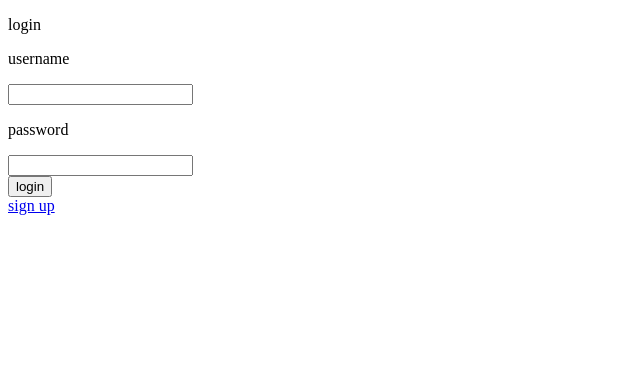
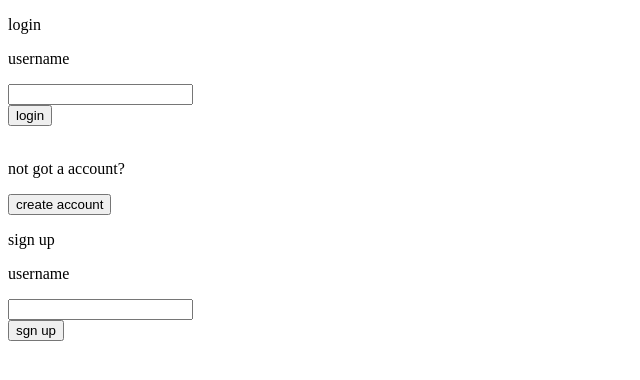
Before and after one commit to jlcdmp/fend-ncnews, a React (Create React App) app: page /home in a window 1280 px wide. Shown: the top 380 px of the page, without its empty margins (0-640 px from the left). Built offline with nearby package versions, Linux system fonts and the light colour scheme.

Commit message:
login wokring issues with sign up

```diff
--- a/src/App.js
+++ b/src/App.js
@@ -11,47 +11,48 @@ import Home from './components/Home'
 class App extends Component {
   state = {
     user: null,
-    username: ''
+    username: '',
+    signup: false
   }
 
   render() {
-
     if (this.state.user === null) {
       return (
         <div>
           <p>login</p>
-          <form>
+          <form onSubmit={this.handleSubmit} >
             <p>username</p>
-            <input onChange={this.handleUsername}></input>
-            <p>password</p>
-            <input></input>
+            <input onChange={this.handleUsername} required ></input>
             <br />
+            <button type='submit'  >login</button>
           </form>
-          <button type='submit' onClick={this.handleSubmit} >login</button>
           <br />
-          <Link to='/signup'>sign up</Link>
-        </div>
-
-      )
-    } else {
 
 
+
+          <p>not got a account?</p>
+          <Link to='/signup'><button>create account</button></Link>
+
+          <Signup />
+
+
+        </div>
+      )
+
+
+
+
+    } else {
       return (
         <div className="App">
-          <header className="App-header">
           <h3 className='title'>nc news</h3>
-
           <Router>
             <Home path='/home' />
             <Articles path='/articles' />
             <Article path='/articles/:article_id' user={this.state.user} />
             <Topics path='/topics' />
             <ArticleForm path='/newarticle' user={this.state.user} />
-              <Signup path='/signup' />
           </Router>
-
-
-          </header>
         </div >
       );
     }
@@ -68,15 +69,15 @@ class App extends Component {
       this.setState({ user: user.user })
       navigate('/home')
     }).catch(err => {
-      console.log('oh no!', err)
+      alert('invalid username')
     })
   }
+
+
+
 
 }
 
 
 
-
-
-
 export default App;
--- a/src/components/Signup.jsx
+++ b/src/components/Signup.jsx
@@ -1,31 +1,39 @@
 import React, { Component } from 'react';
+import { postUser } from './api';
 
 class Signup extends Component {
-  state = {}
+  state = {
+    username: ''
+  }
 
   render() {
     return (
       <div>
         <p>
-          register
+          sign up
       </p>
-
         <form>
-          <p>first name</p>
-          <input></input>
-          <p>last name</p>
-          <input></input>
           <p>username</p>
-          <input></input>
-          <p>password</p>
-          <input></input>
+          <input onChange={this.handleUsername}></input>
           <br />
-          <button>sign up</button>
+          <button type='submit' onClick={this.handleSubmit}>sgn up</button>
         </form>
-
       </div>
     );
   }
+
+  handleUsername = e => {
+    this.setState({ username: e.target.value })
+  }
+
+  handleSubmit = e => {
+    const { username } = this.state
+    postUser(username)
+
+  }
+
+
+
 }
 
 export default Signup;
--- a/src/components/api.js
+++ b/src/components/api.js
@@ -1,9 +1,7 @@
 import axios from 'axios'
 import { navigate } from '@reach/router'
 
-
 const BASEURL = 'https://joes-nc-news.herokuapp.com/api/'
-
 
 export const fetchArticles = async (search) => {
   const { data } = await axios.get(`${BASEURL}/articles/${search}`)
@@ -17,20 +15,16 @@ export const fetchArticle = async (article_id) => {
   return data.article
 }
 
-
 export const fetchComments = async (article_id) => {
   const { data } = await axios.get(`${BASEURL}/articles/${article_id}/comments`)
     .catch(err => err)
   return data.comments
 }
 
-
 export const fetchUser = async (username) => {
   const { data } = await axios.get(`${BASEURL}users/${username}`)
   return data
 }
-
-
 
 export const postTopic = async (topic) => {
   const { data } = await axios.post(`${BASEURL}/topics`, topic)
@@ -53,7 +47,6 @@ export const postComment = async (comment, article_id) => {
   return data.newComment
 }
 
-
 export const voteOnArticle = async (article_id, numOfVotes) => {
   const { data } = await axios.patch(`${BASEURL}/articles/${article_id}`, { inc_votes: numOfVotes })
     .catch(err => err)
@@ -65,3 +58,10 @@ export const voteOnComment = async (comment_id, numOfVotes) => {
     .catch(err => err)
   return data.comment
 }
+
+export const postUser = async (username) => {
+  const { data } = await axios.post(`${BASEURL}/users`, username)
+  navigate('/home')
+    .catch(err => err)
+  return data.username
+}
```
Also changed, not shown: src/Login.jsx (added, +14 -0 lines). Lines whose indentation alone changed are shown as unchanged.
